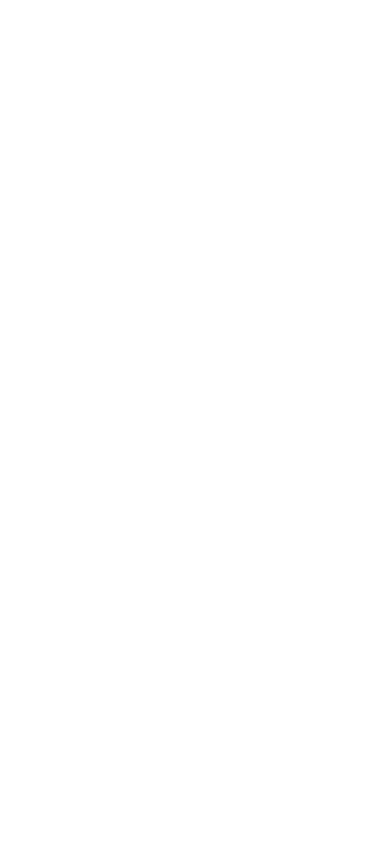
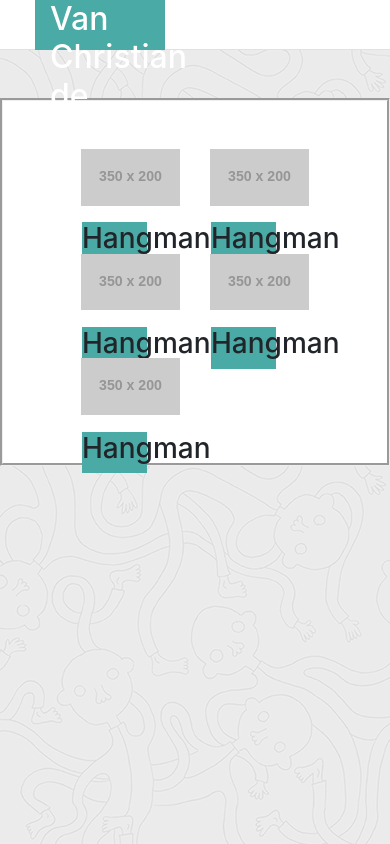
Before and after one commit to vandecastro95/Bootstrap_Portfolio, a plain HTML site: page portfolio.html in a window 390 px wide. Drawn offline with nearby package versions, Linux system fonts and the light colour scheme; placeholder pictures from the web are drawn by us.

Commit message:
finished htmls, need responsiveness

```diff
--- a/assets/style.css
+++ b/assets/style.css
@@ -1,3 +1,7 @@
+html {
+    overflow-y:scroll;
+}
+
 .header {
     background: #4AAAA5;
     margin-left: -30px;
@@ -13,7 +17,8 @@ body{
 .boxed {
     border: groove;
     background-color: #ffffff;
-    width: 980px;
+    max-width: 980px;
+    margin-top: 50px;
 }
 
 .navA {
@@ -24,3 +29,27 @@ body{
 .container h1 {
   color: #4AAAA5;
 }
+
+img {
+    max-width: 100%;
+    max-height: 100%;
+}
+
+
+.boxed h2 {
+    color: #4AAAA5;
+}
+
+
+
+.thumbnail {
+    position: relative;
+}
+
+.caption {
+    background: #4AAAA5;
+    position: absolute;
+    top: 45%;
+    left: 0;
+    width: 50%;
+}
--- a/contact.html
+++ b/contact.html
@@ -0,0 +1,68 @@
+<!DOCTYPE html>
+<!--[if lt IE 7]>      <html class="no-js lt-ie9 lt-ie8 lt-ie7"> <![endif]-->
+<!--[if IE 7]>         <html class="no-js lt-ie9 lt-ie8"> <![endif]-->
+<!--[if IE 8]>         <html class="no-js lt-ie9"> <![endif]-->
+<!--[if gt IE 8]><!-->
+<html class="no-js">
+<!--<![endif]-->
+
+<head>
+    <meta charset="utf-8">
+
+    <link rel="stylesheet" href="https://stackpath.bootstrapcdn.com/bootstrap/4.1.3/css/bootstrap.min.css" integrity="sha384-MCw98/SFnGE8fJT3GXwEOngsV7Zt27NXFoaoApmYm81iuXoPkFOJwJ8ERdknLPMO"
+        crossorigin="anonymous">
+
+    <link rel="stylesheet" href="assets/style.css">
+    <meta name="viewport" content="width=device-width, initial-scale=1">
+</head>
+
+<body>
+    <div class="container-fluid border-bottom navA pb-0 fixed-top">
+        <div class="row">
+            <div class="col-2"></div>
+            <div class="col-4 header mt-0"><h2>Van Christian de Castro</h2></div>
+            <div class="col-1 ml-5"></div>
+            <div class="col-1"></div>
+            <div class="col-3">
+                <nav class="navbar navbar-expand-lg navbar-light">
+                    <div class="collapse navbar-collapse" id="navbarNavAltMarkup">
+                        <div class="navbar-nav">
+                            <a class="nav-item nav-link " href="index.html">About</a>
+                            <a class="nav-item nav-link" href="portfolio.html">Portfolio</a>
+                            <a class="nav-item nav-link" href="contact.html">Contact</a>
+                        </div>
+                    </div>
+                </nav>
+            </div>
+            <div class="col-2"></div>
+        </div>
+    </div>
+<br><br>
+
+<div class="container boxed">
+        <div class="row pl-3">
+            <form role="form" class="col-12 go-right mt-30";>
+                <h2 class="mt-3">Contact</h2>
+                <hr>
+                <div class="form-group  w-100">
+                <input class="form-control" required>
+                <label for="name">Name</label>
+            </div>
+            <div class="form-group w-100">
+                <input class="form-control" required>
+                <label for="phone">Email</label>
+            </div>
+            <div class="form-group  w-100">
+                <textarea class="form-control" required></textarea>
+                <label for="message">Message</label>
+            </div>
+            </form>
+            </div>
+    </div>
+
+
+    </div>
+
+</body>
+
+</html>
--- a/portfolio.html
+++ b/portfolio.html
@@ -0,0 +1,89 @@
+<!DOCTYPE html>
+<!--[if lt IE 7]>      <html class="no-js lt-ie9 lt-ie8 lt-ie7"> <![endif]-->
+<!--[if IE 7]>         <html class="no-js lt-ie9 lt-ie8"> <![endif]-->
+<!--[if IE 8]>         <html class="no-js lt-ie9"> <![endif]-->
+<!--[if gt IE 8]><!-->
+<html class="no-js">
+<!--<![endif]-->
+
+<head>
+    <meta charset="utf-8">
+
+    <link rel="stylesheet" href="https://stackpath.bootstrapcdn.com/bootstrap/4.1.3/css/bootstrap.min.css" integrity="sha384-MCw98/SFnGE8fJT3GXwEOngsV7Zt27NXFoaoApmYm81iuXoPkFOJwJ8ERdknLPMO"
+        crossorigin="anonymous">
+
+    <link rel="stylesheet" href="assets/style.css">
+    <meta name="viewport" content="width=device-width, initial-scale=1">
+</head>
+
+<body>
+    <div class="container-fluid border-bottom navA pb-0 fixed-top">
+        <div class="row">
+            <div class="col-2"></div>
+            <div class="col-4 header mt-0 col-xs-s-2">
+                <h2>Van Christian de Castro</h2>
+            </div>
+            <div class="col-1 ml-5 hidden-xs hidden-s"></div>
+            <div class="col-1 hidden-xs hidden-s"></div>
+            <div class="col-3 col-xs-s-">
+                <nav class="navbar navbar-expand-lg navbar-light">
+                    <div class="collapse navbar-collapse" id="navbarNavAltMarkup">
+                        <div class="navbar-nav">
+                            <a class="nav-item nav-link " href="index.html">About</a>
+                            <a class="nav-item nav-link" href="portfolio.html">Portfolio</a>
+                            <a class="nav-item nav-link" href="contact.html">Contact</a>
+                        </div>
+                    </div>
+                </nav>
+            </div>
+            <div class="col-2"></div>
+        </div>
+    </div>
+    <br>
+    <br>
+    <div class="container boxed">
+        <div class="row m-5 thumbnail text-center">
+            <div class="col-6">
+                <img  class="img-fluid float-left img-responsive" src="http://via.placeholder.com/350x200">
+                <div class="caption ml-3 mt-5">
+                        <h3>Hangman</h3>
+                    </div>
+            </div>
+            <div class="col-6">
+                <img  class="img-fluid float-left img-responsive" src="http://via.placeholder.com/350x200">
+                <div class="caption ml-3 mt-5">
+                        <h3>Hangman</h3>
+                    </div>
+            </div>
+        </div>
+        <div class="row m-5 thumbnail text-center">
+            <div class="col-6">
+                <img  class="img-fluid float-left img-responsive"  src="http://via.placeholder.com/350x200">
+                    <div class="caption ml-3 mt-5">
+                        <h3>Hangman</h3>
+                    </div>
+
+            </div>
+            <div class="col-6">
+                <img  class="img-fluid float-left img-responsive" src="http://via.placeholder.com/350x200">
+                <div class="caption ml-3 mt-5">
+                        <h3>Hangman</h3>
+                    </div>
+            </div>
+        </div>
+        <div class="row m-5 thumbnail text-center">
+            <div class="col-6">
+                <img class="img-fluid float-left img-responsive"  src="http://via.placeholder.com/350x200">
+                <div class="caption ml-3 mt-5">
+                        <h3>Hangman</h3>
+                    </div>
+            </div>
+
+        </div>
+    </div>
+
+    </div>
+
+</body>
+
+</html>
```
Also changed, not shown: index.html (+10 -10 lines).
